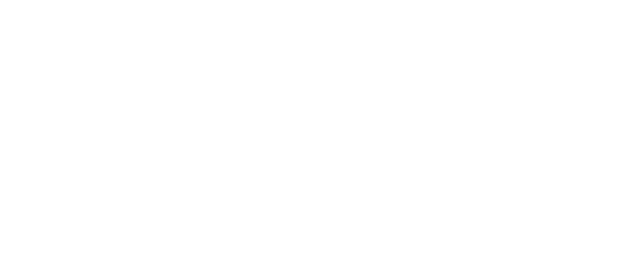
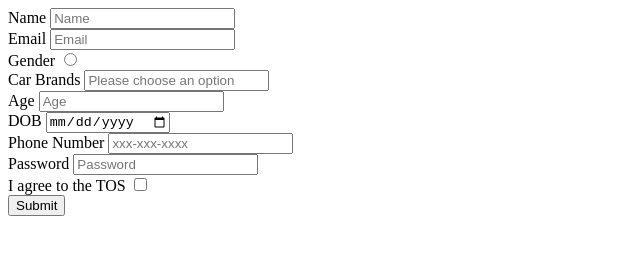
Before and after one commit to acciojob/signup-form-car-chandan9506, a website: page main.html in a window 1280 px wide. Shown: the whole page, without its empty margins (0-640 px from the left). Drawn offline with Linux system fonts and the light colour scheme.

Commit message:
created a submission

```diff
--- a/main.html
+++ b/main.html
@@ -10,7 +10,27 @@
 	<!-- the entire body must be written by student -->
     <script type="text/javascript" src="./script.js">
 </script>
-
+	<form method="post">
+	<label for="name">Name </label>
+		<input id="name" type="text" placeholder="Name" required><br>
+	<label for="email">Email </label>
+		<input id="name" type="text" placeholder="Email" required><br>
+	<label for="gender_m,gender_f">Gender </label>
+		<input id="gender_m,gender_f" type="radio" name="gender" required><br>
+	<label for="cars">Car Brands </label>
+		<input id="cars" type="select" placeholder="Please choose an option" required><br>
+	<label for="age">Age </label>
+		<input id="age" type="number" placeholder="Age" required><br>
+	<label for="dob">DOB </label>
+		<input id="dob" type="date" placeholder="Email" required><br>
+	<label for="tel">Phone Number </label>
+		<input id="tel" type="tel" placeholder="xxx-xxx-xxxx" ><br>
+	<label for="password">Password </label>
+		<input id="password" type="password" placeholder="Password" required><br>
+	<label for="tos">I agree to the TOS </label>
+		<input id="tos" type="checkbox"  required><br>
+	<input type="submit">
+</form>
 </body>
 
 </html>
```
